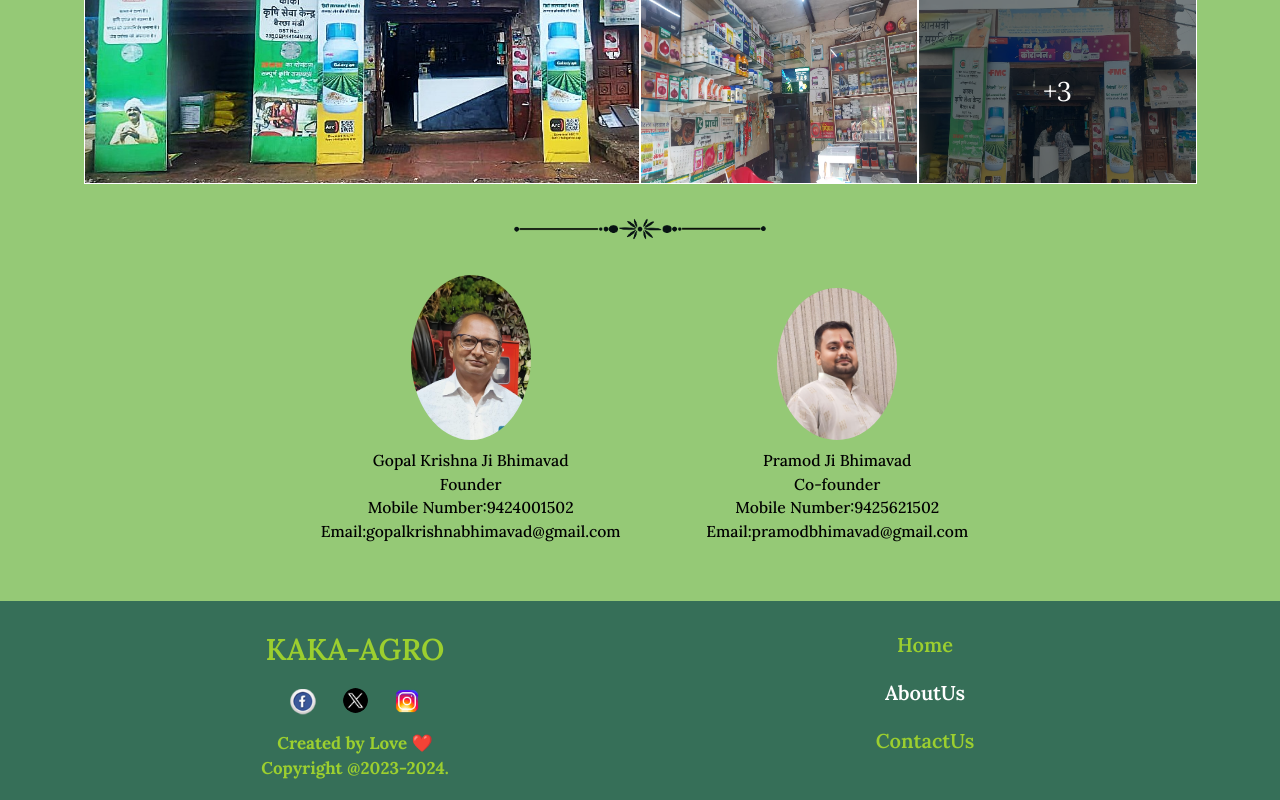
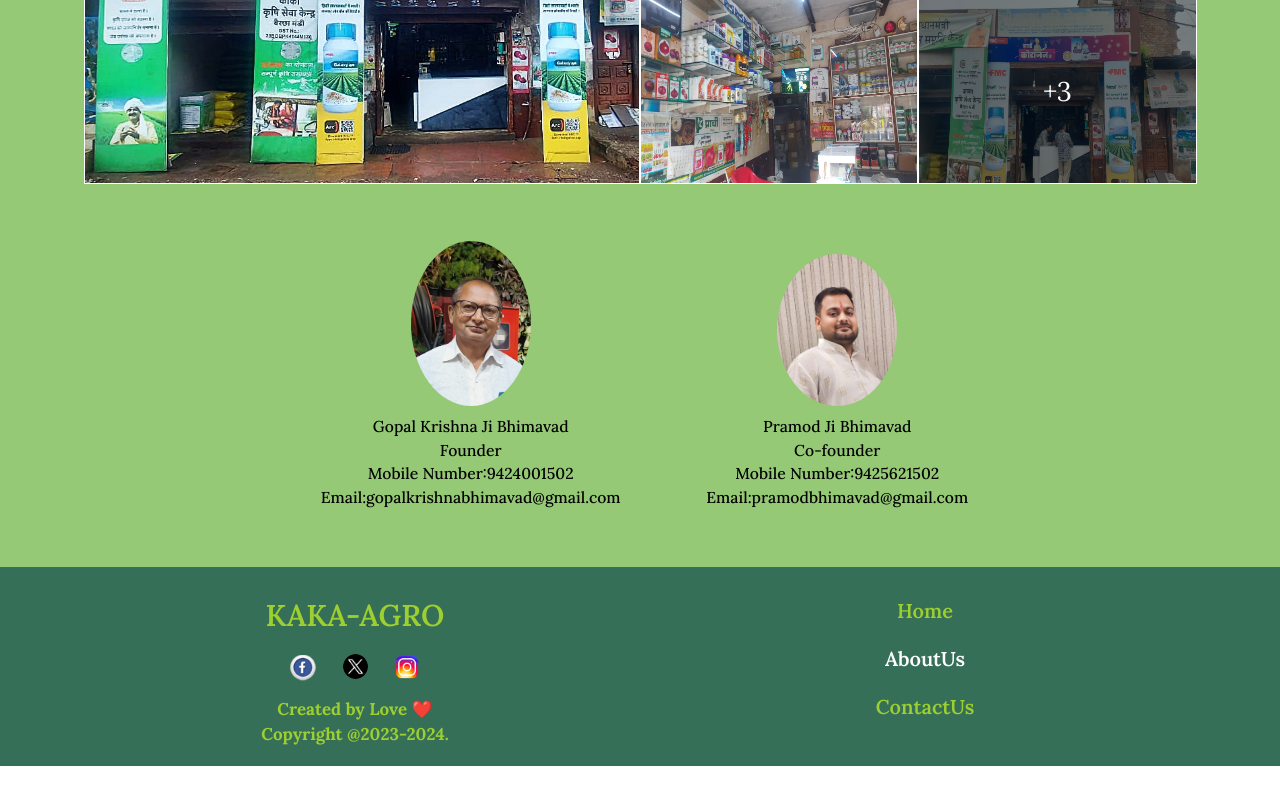
Before and after one commit to ArpitaBhimawad/KAKA-AGRO, a React (Vite) app: page /AboutUs in a window 1280 px wide. Shown: the part 760-1560 px from the top of the page. After the commit the page ends 1526 px from the top, so only its background shows below. Built offline with nearby package versions, Linux system fonts and the light colour scheme.

Commit message:
Second time push

```diff
--- a/src/Components/AboutUS/AboutUs.jsx
+++ b/src/Components/AboutUS/AboutUs.jsx
@@ -27,9 +27,6 @@ function AboutUS() {
         <ShopImage />
 
         <div className='founder-data'>
-          <div>
-            <img className='line-png' src="src\assets\images\10578804.png" alt="" />
-          </div>
 
 
 
```
